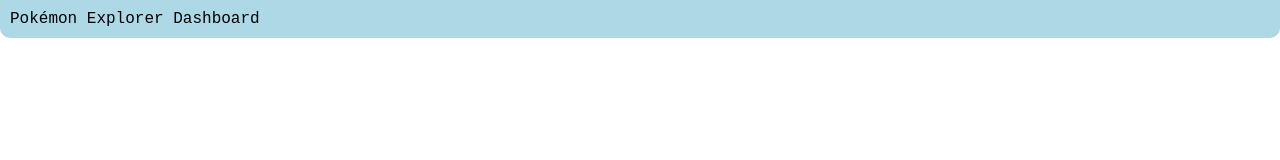
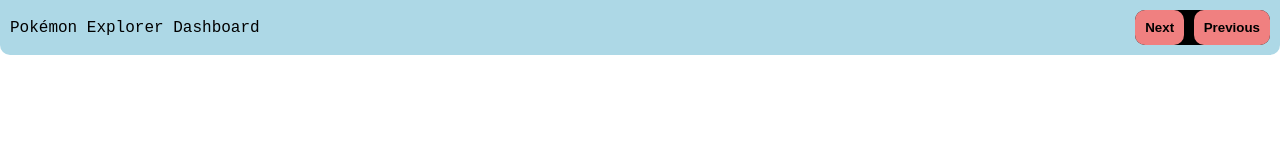
Before and after one commit to TheDAOS/FTSDM04S3_2513-PAI-Checkpoint-Evaluation, a plain HTML site: page Q2/index.html in a window 1280 px wide. Drawn offline with Linux system fonts and the light colour scheme; no server answers.

Commit message:
pageControl

```diff
--- a/Q2/index.html
+++ b/Q2/index.html
@@ -12,6 +12,11 @@
     <header>
         <nav>
             <span>Pokémon Explorer Dashboard</span>
+
+            <div class="pageControl">
+                <button type="button" onclick="pageControl.nextPage()">Next</button>
+                <button type="button" onclick="pageControl.previousPage()">Previous</button>
+            </div>
         </nav>
     </header>
 
--- a/Q2/script.js
+++ b/Q2/script.js
@@ -1,11 +1,26 @@
 
 let baseURL = 'https://pokeapi.co/api/v2/pokemon';
 let pokemonDataList =  [];
-let pokemonCardDataList = [];
+// let pokemonCardDataList = [];
+
+let pageControl = {
+    prevPageStack: [],
+    pageNo: 0,
+    nextPage() {
+        this.pageNo++;
+        this.prevPageStack.push(baseURL);
+        console.log(this.prevPageStack.length);
+        // console.log(this.pageNo);
+    },
+    previousPage() {
+        this.pageNo--;
+    }
+}
+
 
 async function loadPage() {
     await fetchPokemonData();
-    await fetchPokemonCardData();
+    // await fetchPokemonCardData();
     displayCard();
     // console.log(pokemonData);
 }
@@ -57,7 +72,7 @@ function displayCard() {
     pokemonDataList.forEach(async (data) => {
         // console.log(pokemon);
         let pokemon = await fetchPokemonInfo(data.url)
-        console.log(pokemon);
+        // console.log(pokemon);
 
         const card = document.createElement('div');
         card.className = 'pokemonCard';
--- a/Q2/style.css
+++ b/Q2/style.css
@@ -13,6 +13,28 @@ header {
     position: sticky;
     top: 0px;
     margin-bottom: 10px;
+}
+
+nav {
+    display: flex;
+    justify-content: space-between;
+    align-items: center;
+}
+
+.pageControl {
+    background-color: black;
+    border-radius: 10px;
+    padding: 0px;
+}
+
+button {
+    background-color: lightcoral;
+    border: none;
+    padding: 10px;
+    margin: 0;
+    border-radius: 10px;
+    font-weight: bold;
+
 }
 
 #displayPokemon {
```
